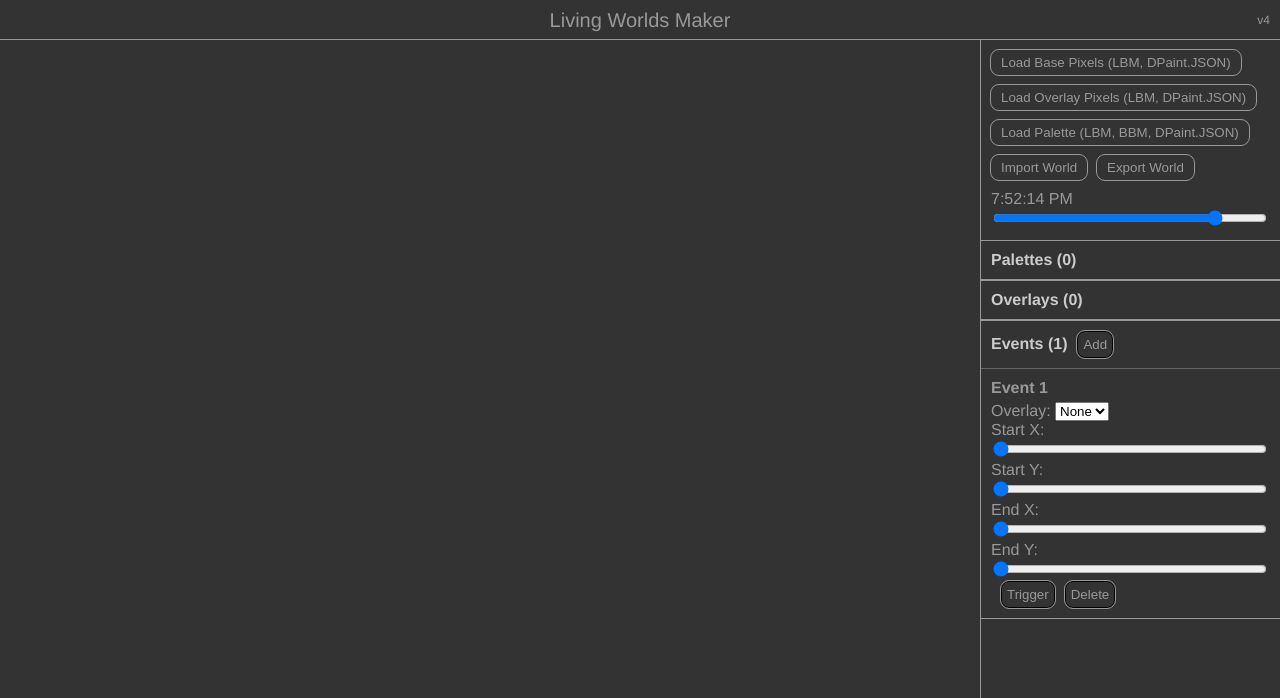
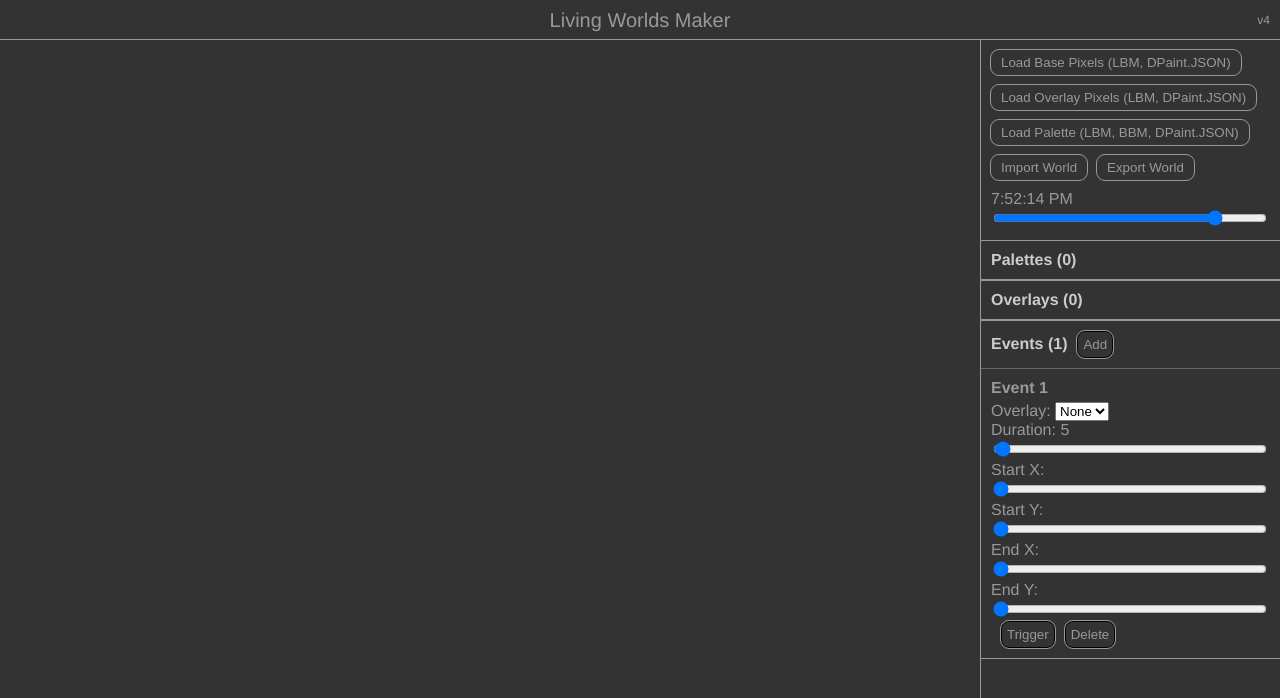
Before and after one commit to pixfabrik/magrathea, a React (Vite) app: page / in a window 1280 px wide. Both pictures are taken after a click on the button "Add". Shown: the top 698 px of the page. Built offline with nearby package versions, Linux system fonts and the light colour scheme.

Commit message:
Event duration

```diff
--- a/src/Controls.tsx
+++ b/src/Controls.tsx
@@ -269,6 +269,26 @@ const Controls: React.FC<ControlsProps> = ({ worldRunner }) => {
                   })}
                 </select>
                 <div>
+                  Duration: {eventInfo.durationSeconds}{" "}
+                  <input
+                    className="slider"
+                    type="range"
+                    min="0"
+                    max="600"
+                    value={eventInfo.durationSeconds}
+                    onChange={(event) => {
+                      world.updateEvent(eventIndex, {
+                        durationSeconds: parseInt(event.currentTarget.value),
+                      });
+
+                      world.scheduler.make({
+                        eventInfoId: eventInfo.id,
+                        progress: 0,
+                      });
+                    }}
+                  />
+                </div>
+                <div>
                   Start X:{" "}
                   <input
                     className="slider"
--- a/src/Scheduler.ts
+++ b/src/Scheduler.ts
@@ -1,5 +1,6 @@
 /* eslint-disable @typescript-eslint/no-unused-vars */
 import _ from "lodash";
+import World from "./World";
 
 export type SchedulerMakeArgs = {
   eventInfoId: number;
@@ -14,33 +15,42 @@ export type ScheduleEvent = {
 
 // ----------
 export default class Scheduler {
-  events: SchedulerMakeArgs[] = [];
+  world: World;
+  eventArgsArray: SchedulerMakeArgs[] = [];
 
   // ----------
-  constructor() {}
+  constructor(world: World) {
+    this.world = world;
+  }
 
   // ----------
   make(args: SchedulerMakeArgs) {
-    this.events = [args];
+    this.eventArgsArray = [args];
   }
 
   // ----------
   getEvents(nowSeconds: number) {
-    let scheduleEvents = this.events.map((event) => {
-      if (event.progress !== undefined) {
+    let scheduleEvents = this.eventArgsArray.map((eventArgs) => {
+      if (eventArgs.progress !== undefined) {
         return {
-          eventInfoId: event.eventInfoId,
-          progress: event.progress,
+          eventInfoId: eventArgs.eventInfoId,
+          progress: eventArgs.progress,
         };
       }
 
-      if (event.startSeconds !== undefined) {
-        const endSeconds = event.startSeconds + 5;
+      const eventInfo = this.world.getEventInfo(eventArgs.eventInfoId);
+      if (!eventInfo) {
+        return null;
+      }
+
+      if (eventArgs.startSeconds !== undefined) {
+        const endSeconds = eventArgs.startSeconds + eventInfo.durationSeconds;
         const progress =
-          (nowSeconds - event.startSeconds) / (endSeconds - event.startSeconds);
+          (nowSeconds - eventArgs.startSeconds) /
+          (endSeconds - eventArgs.startSeconds);
         if (progress >= 0 && progress <= 1) {
           return {
-            eventInfoId: event.eventInfoId,
+            eventInfoId: eventArgs.eventInfoId,
             progress: progress,
           };
         }
--- a/src/World.ts
+++ b/src/World.ts
@@ -30,7 +30,7 @@ export default class World {
   paletteStatuses: ("good" | "bad")[] = [];
   isBad: boolean = false;
   firstDraw: boolean = true;
-  scheduler = new Scheduler();
+  scheduler = new Scheduler(this);
   onChange: (() => void) | null = null;
 
   // ----------
@@ -189,6 +189,11 @@ export default class World {
     const { overlays } = this.data;
     overlays.splice(overlayIndex, 1);
     this.handleChange();
+  }
+
+  // ----------
+  getEventInfo(id: number) {
+    return this.data.events.find((eventInfo) => eventInfo.id === id);
   }
 
   // ----------
--- a/src/WorldData.ts
+++ b/src/WorldData.ts
@@ -20,6 +20,7 @@ export type OverlayInfo = {
 export type EventInfo = {
   id: number;
   name: string;
+  durationSeconds: number;
   overlayId: number;
   startPosition: Point;
   endPosition: Point;
@@ -40,6 +41,7 @@ export function getEmptyEventInfo(): EventInfo {
   return {
     id: 0,
     name: "",
+    durationSeconds: 5,
     overlayId: -1,
     startPosition: { x: 0, y: 0 },
     endPosition: { x: 0, y: 0 },
```
Also changed, not shown: 1 other file (tests, documents, lock files or other folders).
